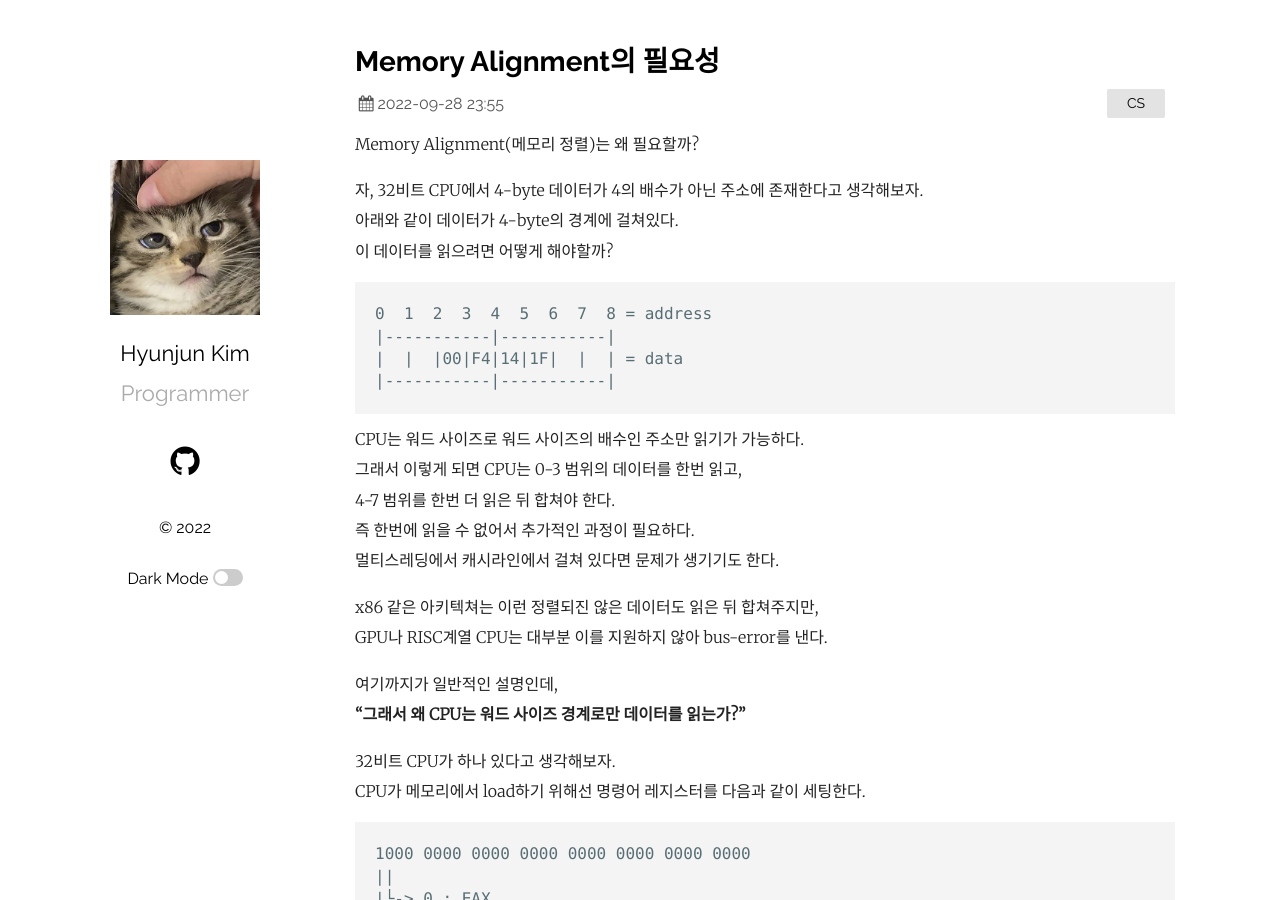
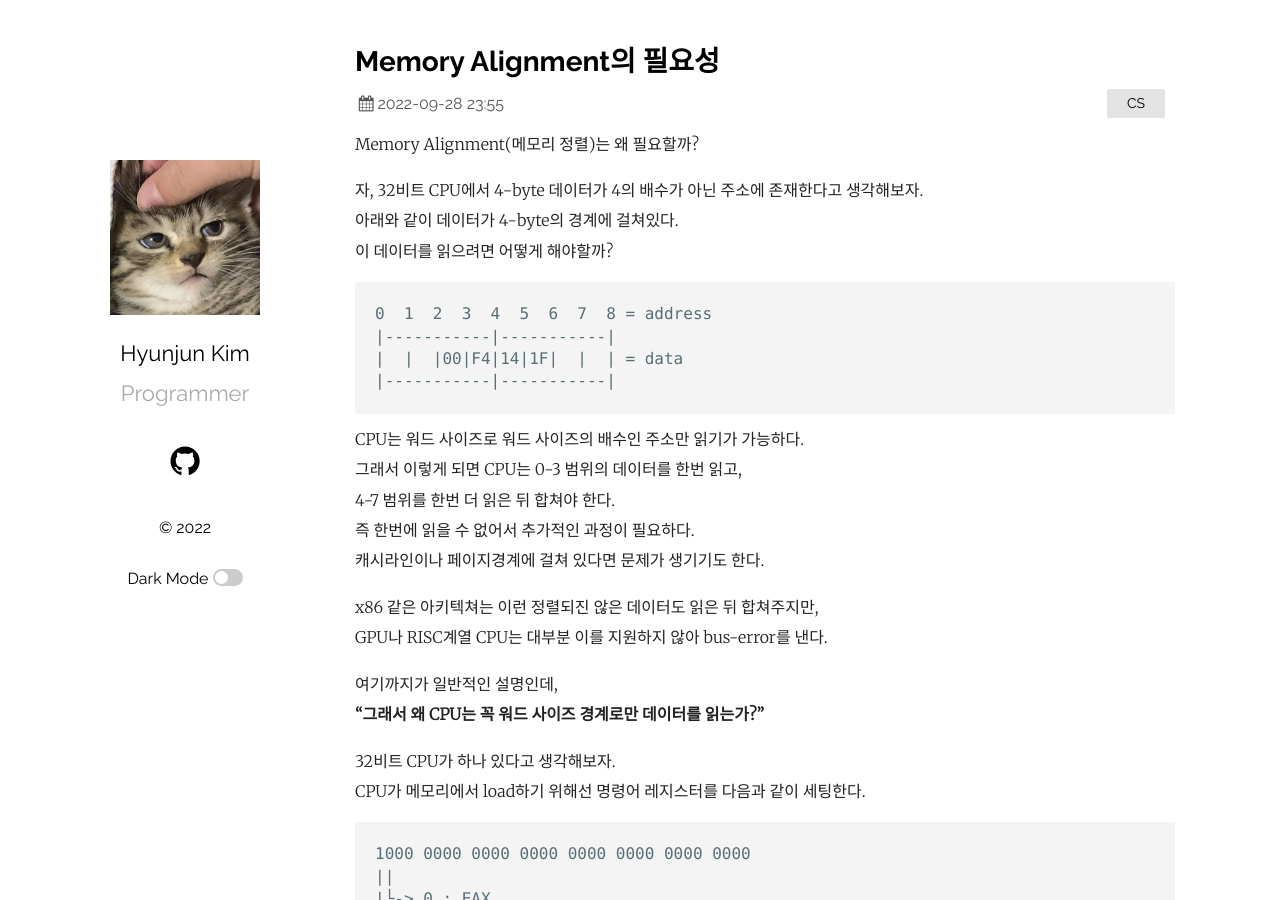
Before and after one commit to Ria9993/Ria9993.github.io, a Jekyll site: the page built from _posts/2022-09-28-why-need-memory-alignment.md, in a window 1280 px wide and 900 px high. Built offline with Jekyll 4.4.1, drawn with Linux system fonts in a browser that asks for light colours; comment, search, counter and statistics services are not loaded.

Commit message:
Update Post

```diff
--- a/_posts/2022-09-28-why-need-memory-alignment.md
+++ b/_posts/2022-09-28-why-need-memory-alignment.md
@@ -20,13 +20,13 @@ CPU는 워드 사이즈로 워드 사이즈의 배수인 주소만 읽기가 가
 그래서 이렇게 되면 CPU는 0-3 범위의 데이터를 한번 읽고,
 4-7 범위를 한번 더 읽은 뒤 합쳐야 한다.
 즉 한번에 읽을 수 없어서 추가적인 과정이 필요하다.
-멀티스레딩에서 캐시라인에서 걸쳐 있다면 문제가 생기기도 한다.
+캐시라인이나 페이지경계에 걸쳐 있다면 문제가 생기기도 한다.
 
 x86 같은 아키텍쳐는 이런 정렬되진 않은 데이터도 읽은 뒤 합쳐주지만,
 GPU나 RISC계열 CPU는 대부분 이를 지원하지 않아 bus-error를 낸다.
 
 여기까지가 일반적인 설명인데,
-**"그래서 왜 CPU는 워드 사이즈 경계로만 데이터를 읽는가?"**
+**"그래서 왜 CPU는 꼭 워드 사이즈 경계로만 데이터를 읽는가?"**
 
 32비트 CPU가 하나 있다고 생각해보자.
 CPU가 메모리에서 load하기 위해선 명령어 레지스터를 다음과 같이 세팅한다.
```
